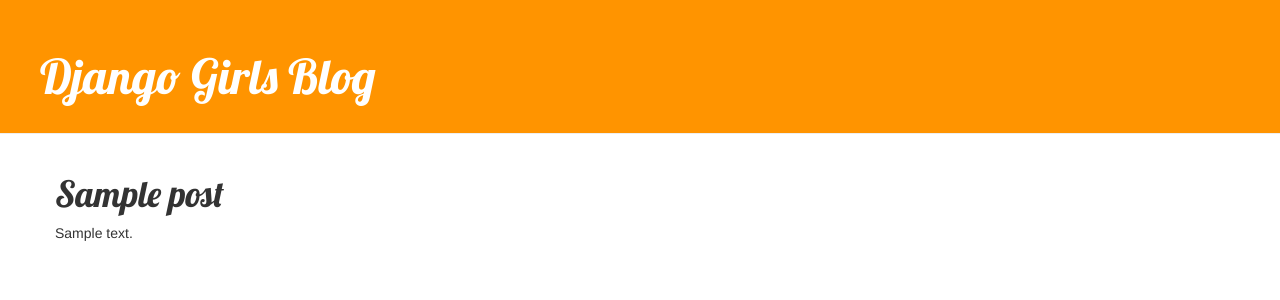
After one commit to ashubham7/my-first-blog, a Django app: page /post/1/ in a window 1280 px wide. The commit adds this page. Shown: the top 300 px of the page. Run offline with Django 3.2, Linux system fonts and the light colour scheme; tables that the repository leaves empty hold one stand-in row (values such as "Sample post"); some libraries are stand-ins or nearby versions.

Commit message:
Added view and Templates for detailed blog post as well as CSS for the Site .

```diff
--- a/blog/static/css/blog.css
+++ b/blog/static/css/blog.css
@@ -1,7 +1,7 @@
 .page-header {
     background-color: #ff9400;
     margin-top: 0;
-    padding: 20px 20px 20px 40px;
+    padding: 30px 20px 20px 40px;
 }
 
 .page-header h1, .page-header h1 a, .page-header h1 a:visited, .page-header h1 a:active {
--- /dev/null
+++ b/blog/templates/blog/post_detail.html
@@ -0,0 +1,13 @@
+{% extends 'blog/base.html' %}
+
+{% block content %}
+    <div class="post">
+        {% if post.published_date %}
+            <div class="date">
+                {{ post.published_date }}
+            </div>
+        {% endif %}
+        <h1>{{ post.title }}</h1>
+        <p>{{ post.text|linebreaksbr }}</p>
+    </div>
+{% endblock %}
--- a/blog/templates/blog/post_list.html
+++ b/blog/templates/blog/post_list.html
@@ -5,7 +5,7 @@
                     <div class="date">
                         <p>published: {{ post.publish_date }}</p>
                     </div>
-                    <h1><a href="">{{ post.title }}</a></h1>
+                    <h1><a href="{% url 'post_detail' pk=post.pk %}">{{ post.title }}</a></h1>
                     <p>{{ post.text|linebreaksbr }}</p>
                 </div>
             {% endfor %}
--- a/blog/urls.py
+++ b/blog/urls.py
@@ -3,4 +3,5 @@
 
 urlpatterns = [
 url(r'^$',views.post_list, name='post_list'),
+url(r'^post/(?P<pk>\d+)/$', views.post_detail, name='post_detail'),
 ]
--- a/blog/views.py
+++ b/blog/views.py
@@ -1,8 +1,13 @@
-from django.shortcuts import render
+from django.shortcuts import render, get_object_or_404
 from django.utils import timezone
 from .models import Post
+
 
 # Create your views here.
 def post_list(request):
 	posts = Post.objects.filter(publish_date__lte = timezone.now()).order_by('publish_date')
 	return render(request, 'blog/post_list.html', {'posts':posts})
+
+def post_detail(request, pk):
+    post = get_object_or_404(Post, pk=pk)
+    return render(request, 'blog/post_detail.html', {'post': post})
```
